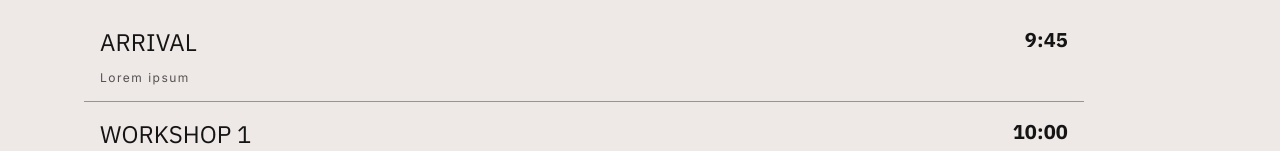
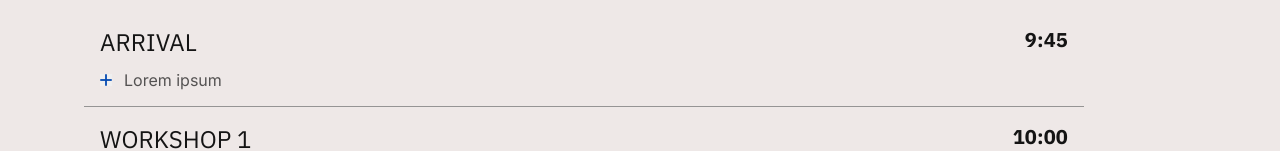
Before and after one commit to caseit-tech-director/pivot-2022, a Next.js app: page /schedule in a window 1280 px wide. Shown: the part 654-805 px from the top of the page. Built offline with nearby package versions, Linux system fonts and the light colour scheme.

Commit message:
Updating schedule toggle button

```diff
--- a/components/EventSchedule.js
+++ b/components/EventSchedule.js
@@ -1,15 +1,23 @@
 import MenuItems from './MenuItems/ScheduleItems';
 import MaxLayout from './Layout/MaxLayout';
 import style from '../styles/modules/_schedule.module.scss';
+import { useState } from 'react';
 
 export default function EventSchedule() {
+  const [showMe, setShowMe] = useState(false);
+  function toggle() {
+    setShowMe(!showMe);
+  }
+
   return (
     <MaxLayout>
       <div className={style['content--wrapper']}>
         <div
-          className={[style['text--center'], style['margin--bottom--lrg'], style['margin--top--lrg']].join(
-            ' '
-          )}
+          className={[
+            style['text--center'],
+            style['margin--bottom--lrg'],
+            style['margin--top--lrg'],
+          ].join(' ')}
         >
           <h6>PIVOT 2022 SCHEDULE</h6>
           <p className="overline">GET READY</p>
@@ -41,9 +49,23 @@
                     >
                       <div className={style['event--wrapper']}>
                         <h5 className={style['event--title']}>{item.title}</h5>
-                        <p className="overline event--description">
-                          {item.desc}
-                        </p>
+                        <div className={style['event--description']}>
+                          <button
+                            onClick={toggle}
+                            id="toggle--description"
+                            className={style['toggle--button']}
+                          >
+                            <div className={style['expand--icon']}></div>
+                          </button>
+                          <p>{item.desc}</p>
+                          <div
+                            style={{
+                              display: showMe ? 'block' : 'none',
+                            }}
+                          >
+                            This should toggle my display
+                          </div>
+                        </div>
                       </div>
                       <div className="">
                         <h6 className="event--time">{item.time}</h6>
@@ -81,10 +103,10 @@
                         key={index}
                       >
                         <div className={style['event--wrapper']}>
-                          <h5 className={style['event--title']}>{item.title}</h5>
-                          <p className="overline">
-                            {item.desc}
-                          </p>
+                          <h5 className={style['event--title']}>
+                            {item.title}
+                          </h5>
+                          <p className="overline">{item.desc}</p>
                         </div>
                         <div className="">
                           <h6 className="event--time">{item.time}</h6>
--- a/components/particle.js
+++ b/components/particle.js
@@ -62,7 +62,7 @@
               outMode: 'bounce',
               random: false,
               speed: 1,
-              decay: 0.00023015,
+              decay: 0.00022015,
               straight: false,
             },
             number: {
--- a/styles/modules/_footer.module.scss
+++ b/styles/modules/_footer.module.scss
@@ -6,6 +6,7 @@
   grid-column-start: $grid--start;
   overflow: hidden;
   display: flex;
+  height: 2px;
   * {
     margin-right: $sm-margin;
   }
--- a/styles/modules/_schedule.module.scss
+++ b/styles/modules/_schedule.module.scss
@@ -66,3 +66,52 @@
     opacity: 0.7;
   }
 }
+
+.event--description{
+    display: flex;
+    align-items: center;
+}
+
+.expand--icon {
+    height: 12px;
+    width: 12px;
+    position: relative;
+  }
+  .expand--icon::before, .expand--icon::after {
+    content: " ";
+    width: 12px;
+    height: 2px;
+    background-color: $blue--primary--90;
+    display: block;
+  position: absolute;
+    top: 50%;
+    left: 50%;
+    transition: all 0.15s cubic-bezier(.42, 0, .58, 1);
+    opacity: 1;
+    border-radius: 2px;
+  }
+  .expand--icon::before {
+    transform: translate(-50%, -50%) rotate(90deg);
+  }
+  .expand--icon::after {
+    transform: translate(-50%, -50%);
+  }
+
+
+  .expand--icon.expanded::before {
+    transform: translate(-50%, -50%) rotate(0deg);
+  }
+  .expand--icon.expanded::after {
+    transform: translate(-50%, -50%) rotate(0deg);
+    opacity: 0;
+  }
+
+  .toggle--button{
+      cursor: pointer;
+      margin-right: $xs-margin;
+      border: none;
+  }
+
+  .expand--icon{
+      cursor: pointer;
+  }
```
